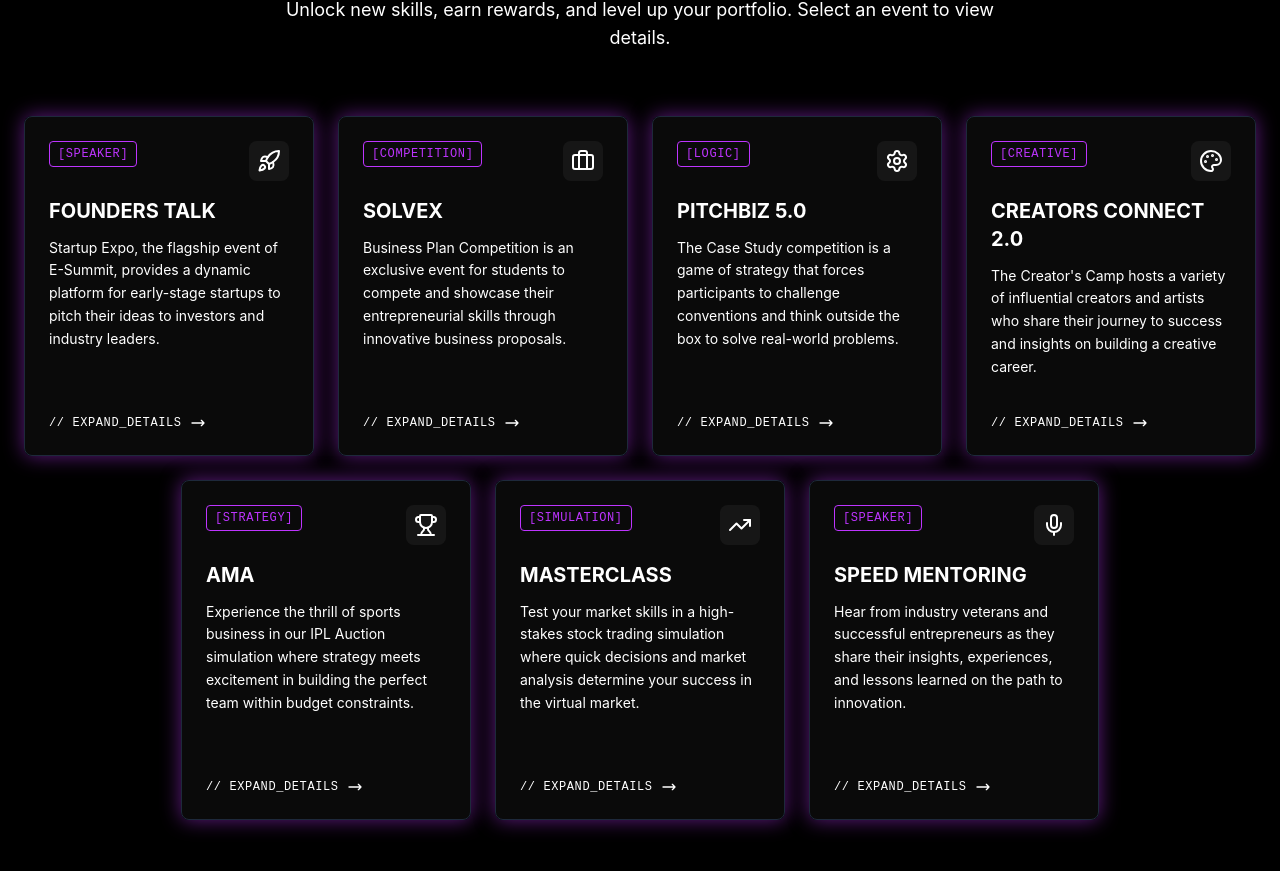
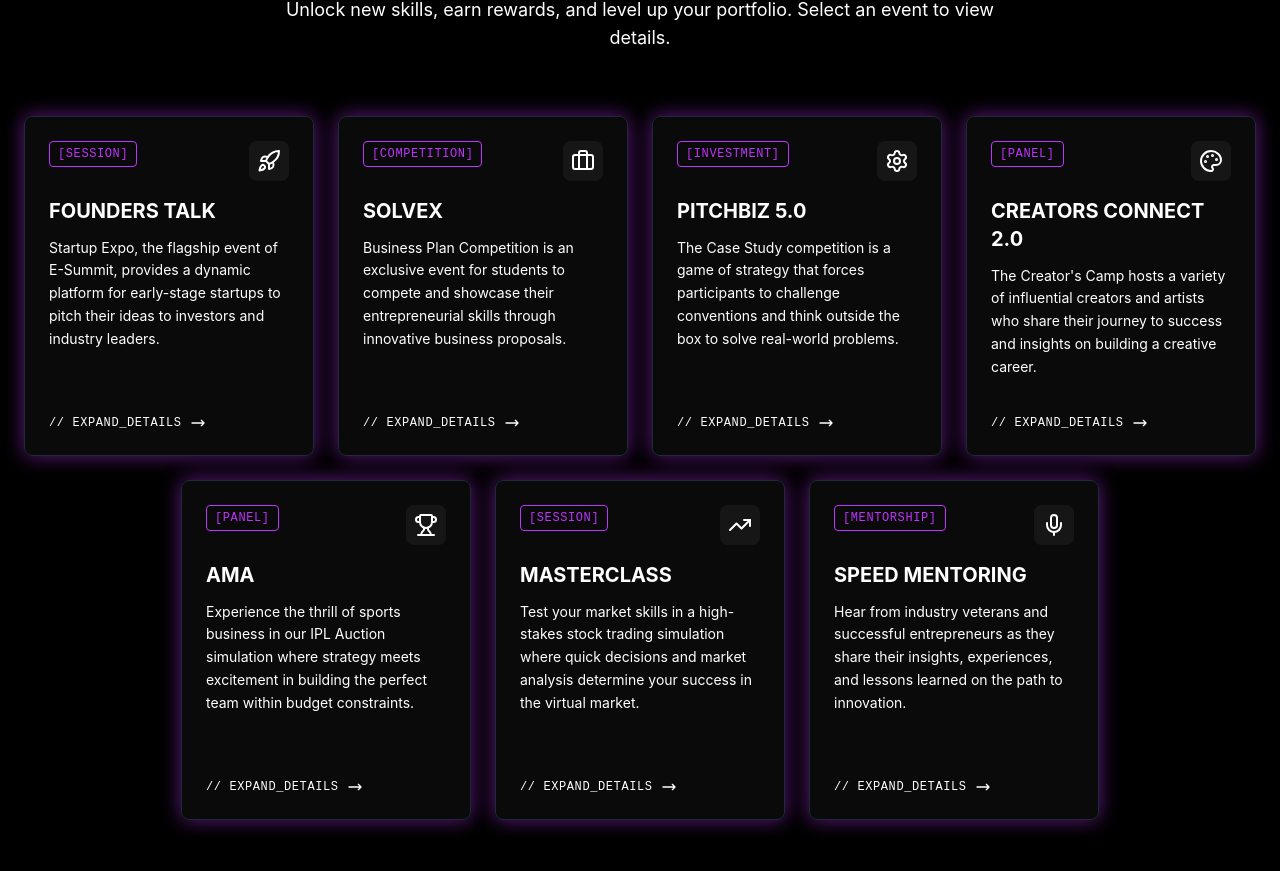
Before and after one commit to Ansh-mick27/AIIHFound_E_summit, a Next.js app: page / in a window 1280 px wide. Shown: the part 2289-3160 px from the top of the page. Built offline with nearby package versions, Linux system fonts and the light colour scheme.

Commit message:
Update event categories per user request

```diff
--- a/src/components/EventsGrid.tsx
+++ b/src/components/EventsGrid.tsx
@@ -6,44 +6,44 @@ import { Rocket, Briefcase, Settings, Palette, Trophy, TrendingUp, Mic, Lightbul
 export default function EventsGrid() {
     const events = [
         {
-            category: "SPEAKER",
-            title: "FOUNDERS TALK", // Renamed from STARTUP EXPO
-            description: "Startup Expo, the flagship event of E-Summit, provides a dynamic platform for early-stage startups to pitch their ideas to investors and industry leaders.", // Description might need update too? Keeping as is for now as user only asked to rename title.
+            category: "SESSION", // Renamed from SPEAKER
+            title: "FOUNDERS TALK",
+            description: "Startup Expo, the flagship event of E-Summit, provides a dynamic platform for early-stage startups to pitch their ideas to investors and industry leaders.",
             icon: Rocket
         },
         {
             category: "COMPETITION",
-            title: "SOLVEX", // Renamed from BUSINESS PLAN
+            title: "SOLVEX",
             description: "Business Plan Competition is an exclusive event for students to compete and showcase their entrepreneurial skills through innovative business proposals.",
             icon: Briefcase
         },
         {
-            category: "LOGIC",
-            title: "PITCHBIZ 5.0", // Renamed from CASE STUDY
+            category: "INVESTMENT", // Renamed from LOGIC
+            title: "PITCHBIZ 5.0",
             description: "The Case Study competition is a game of strategy that forces participants to challenge conventions and think outside the box to solve real-world problems.",
             icon: Settings
         },
         {
-            category: "CREATIVE",
-            title: "CREATORS CONNECT 2.0", // Renamed from CREATOR'S CAMP
+            category: "PANEL", // Renamed from CREATIVE
+            title: "CREATORS CONNECT 2.0",
             description: "The Creator's Camp hosts a variety of influential creators and artists who share their journey to success and insights on building a creative career.",
             icon: Palette
         },
         {
-            category: "STRATEGY",
-            title: "AMA", // Renamed from IPL AUCTION
+            category: "PANEL", // Renamed from STRATEGY
+            title: "AMA",
             description: "Experience the thrill of sports business in our IPL Auction simulation where strategy meets excitement in building the perfect team within budget constraints.",
             icon: Trophy
         },
         {
-            category: "SIMULATION",
-            title: "MASTERCLASS", // Renamed from STOCK TRADING
+            category: "SESSION", // Renamed from SIMULATION
+            title: "MASTERCLASS",
             description: "Test your market skills in a high-stakes stock trading simulation where quick decisions and market analysis determine your success in the virtual market.",
             icon: TrendingUp
         },
         {
-            category: "SPEAKER",
-            title: "SPEED MENTORING", // Renamed from KEYNOTE SESSION
+            category: "MENTORSHIP", // Renamed from SPEAKER (Speed Mentoring)
+            title: "SPEED MENTORING",
             description: "Hear from industry veterans and successful entrepreneurs as they share their insights, experiences, and lessons learned on the path to innovation.",
             icon: Mic
         }
```
